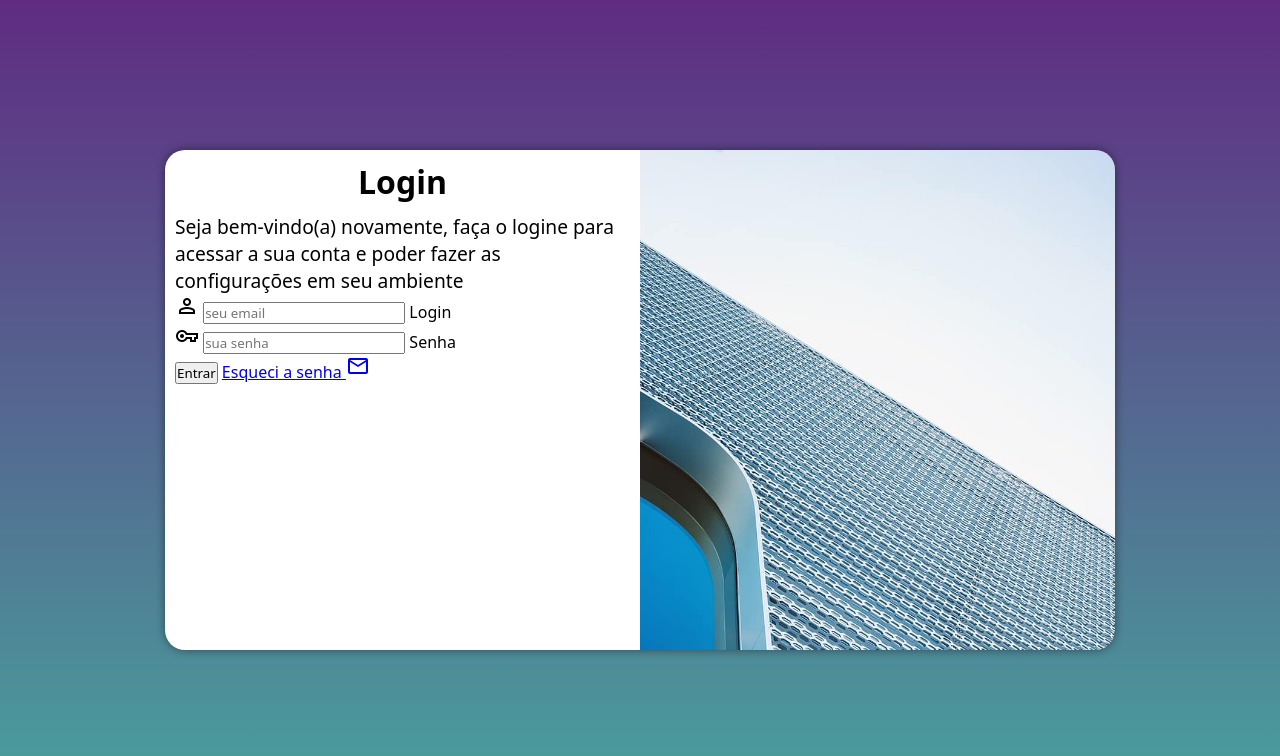
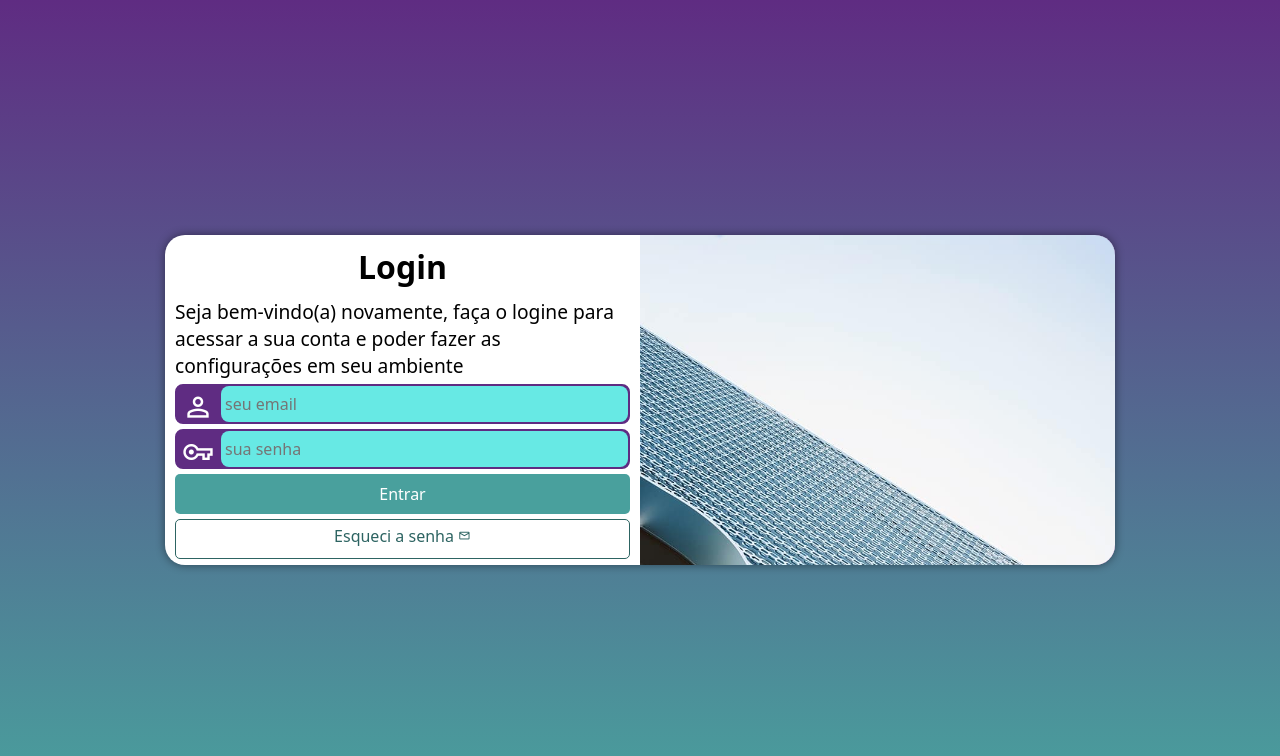
Before and after one commit to micaelsilvasouza/projeto-login, a plain HTML site: page index.html in a window 1280 px wide. Drawn offline with nearby package versions, Linux system fonts and the light colour scheme.

Commit message:
formatação do formulário

```diff
--- a/estilos/mediaquery.css
+++ b/estilos/mediaquery.css
@@ -14,6 +14,7 @@
 
     section#login{
         width: 80vw;
+        height: 280px;
     }
 
     section#login > div#imagem{
@@ -35,6 +36,7 @@
     }
     section#login{
         width: 950px;
+        height: 330px;
     }
 
     section#login > div#imagem{
--- a/estilos/style.css
+++ b/estilos/style.css
@@ -67,3 +67,79 @@ div#formulario > h1{
 div#formulario > p{
     font-size: 0.8em;
 }
+
+form > div.campo{
+    display: block;
+    background-color: var(--lilas);
+    width: 100%;
+    height: 40px;
+    margin: 5px 0px;
+    border-radius: 8px;
+    border: 2px solid var(--lilas);
+}
+
+form > div.campo > label{
+    display: none;
+}
+
+form > div.campo > span{
+    color: white;
+    font-size: 2em;
+    padding: 5px;
+    width: 40px;
+}
+
+form > div.campo > input{
+    background-color: #67e9e4;
+    font-size: 1em;
+    width: calc(100% - 44px);
+    height: 100%;
+    padding: 4px;
+    border-radius: 8px;
+    border: none;
+    float: right;
+}
+
+form > div.campo > input:focus{
+    background-color: white;
+    border: none;
+}
+
+form > input[type=submit]{
+    display: block;
+    font-size: 1em;
+    width: 100%;
+    height: 40px;
+    background-color: var(--verde);
+    color: white;
+    border: none;
+    border-radius: 5px;
+    cursor: pointer;
+}
+
+form > input[type=submit]:hover{
+    background-color: #2d6462;
+}
+
+form > a.botao{
+    display: block;
+    text-align: center;
+    font-size: 1em;
+    width: 100%;
+    height: 40px;
+    padding-top: 5px;
+    margin-top: 5px;
+    background-color: white;
+    color: #2d6462;
+    text-decoration: none;
+    border: 1px solid #2d6462;
+    border-radius: 5px;
+}
+
+form > a.botao:hover{
+    background-color: #54c2be;
+}
+
+form > a.botao > i{
+    font-size: 0.8em;
+}
--- a/index.html
+++ b/index.html
@@ -29,7 +29,7 @@
                         <label for="isenha">Senha</label>
                     </div>
                     <input type="submit" value="Entrar">
-                    <a href="esqueci.html">
+                    <a href="esqueci.html" class="botao">
                         Esqueci a senha <i class="material-symbols-outlined">mail</i>
                     </a>
                 </form>
```
